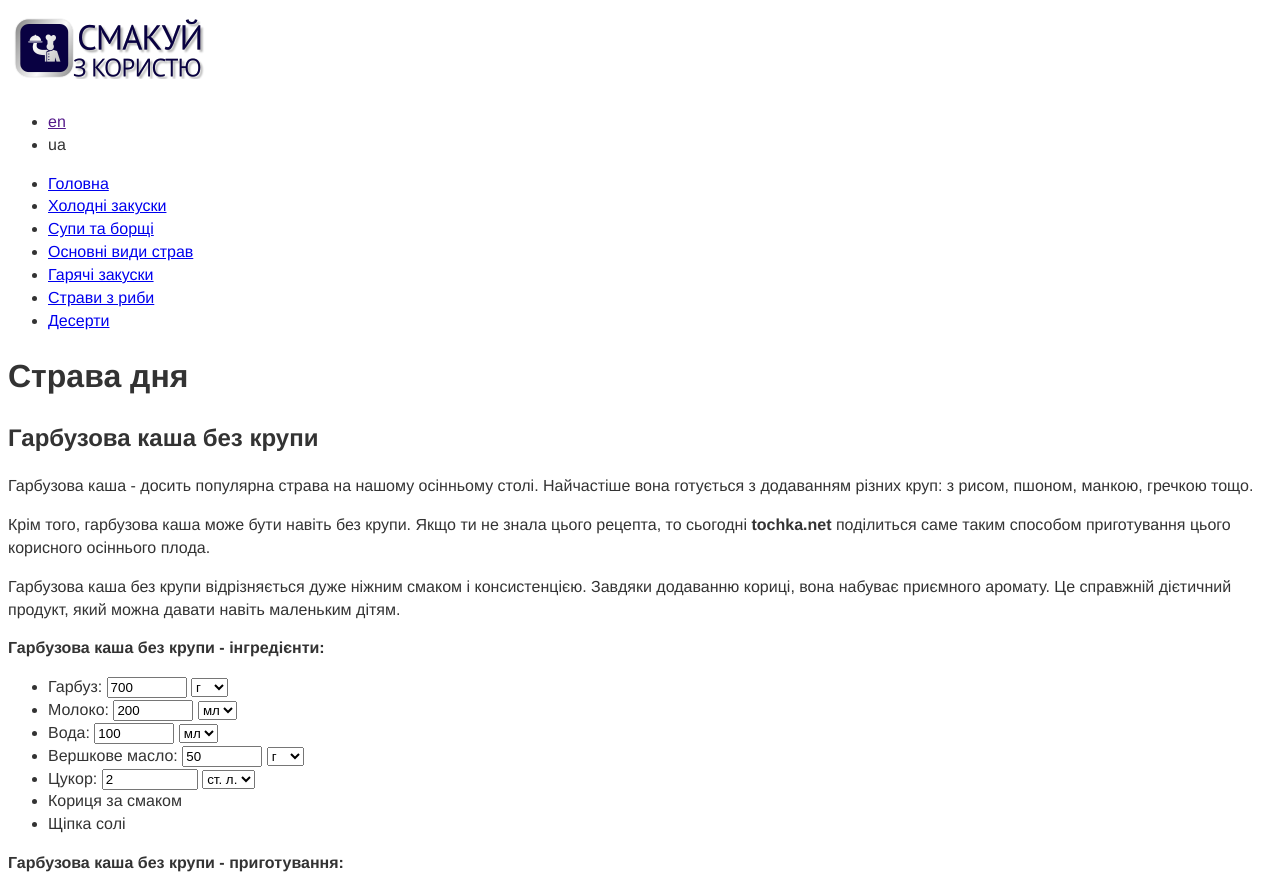
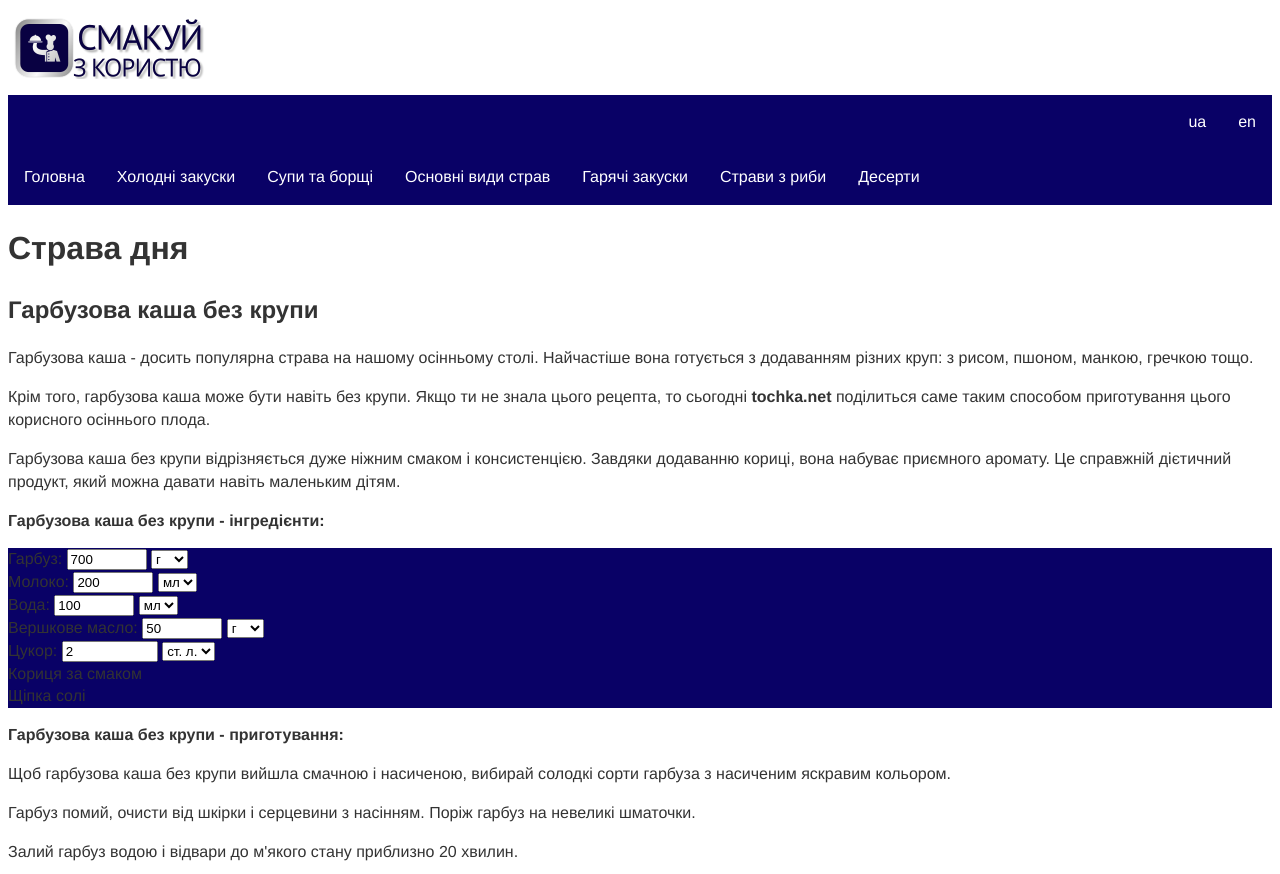
Before and after one commit to MariiaTyshkovets/Tasty_good, a plain HTML site: page menu.html in a window 1280 px wide. Shown: the top 874 px of the page. Drawn offline with Linux system fonts and the light colour scheme.

Commit message:
Create logo_en.png

```diff
--- a/css/all.css
+++ b/css/all.css
@@ -7,6 +7,31 @@ body {
     color: #333;
     background-color: #fff;
 }
-.lang {
 
+ul {
+    list-style-type: none;
+    margin: 0;
+    padding: 0;
+    overflow: hidden;
+    background-color: #090166;
 }
+
+.list-nav-menu li {
+    float: left;
+}
+
+.top .lang li {
+    float: right;
+}
+
+li a {
+    display: block;
+    color: white;
+    text-align: center;
+    padding: 16px;
+    text-decoration: none;
+}
+
+li a:hover {
+    background-color: #060144;
+}
--- a/menu.html
+++ b/menu.html
@@ -11,16 +11,18 @@
 		<div class="top">
 			<logo><img src="logo.png" alt=""></logo>
 			<div class="lang">
-            <ul class="lang_list">                                                                     		<li><a class="lang_item" href="" rel="alternate" hreflang="en" data-lang="en">en</a></li>
-                <li><span class="lang_item_active">ua</span></li>
+            <ul class="lang-list">
+				<li><a class="lang-item" href="" rel="alternate" hreflang="en" data-lang="en">en</a></li>
+                <li><a class="lang-item-active">ua</a></li>
             </ul>
 			</div>
        </div>
 	</header>
-	<nav>
-        <ul>
+	<div class="nav-box">
+		<nav class="main-menu">
+			<ul class="list-nav-menu">
 				<li><a href="index.html">Головна</a></li>
-            <li><a href="cold_snacks.html">Холодні закуски</a></li>
+				<li><a href="cold-snacks.html">Холодні закуски</a></li>
 				<li><a href="#">Супи та борщі</a></li>
 				<li><a href="#">Основні види страв</a></li>
 				<li><a href="#">Гарячі закуски</a></li>
@@ -28,6 +30,7 @@
 				<li><a href="#">Десерти</a></li>
 			</ul>
 		</nav>
+	</div>
 	<main>
     <header>
         <h1>Страва дня</h1>
```
Also changed, not shown: article.html (+4 -3 lines), cold_snacks.html (+5 -4 lines), contact.html (+4 -3 lines), index.html (+4 -3 lines), logo_en.png (added). Lines whose indentation alone changed are shown as unchanged.
